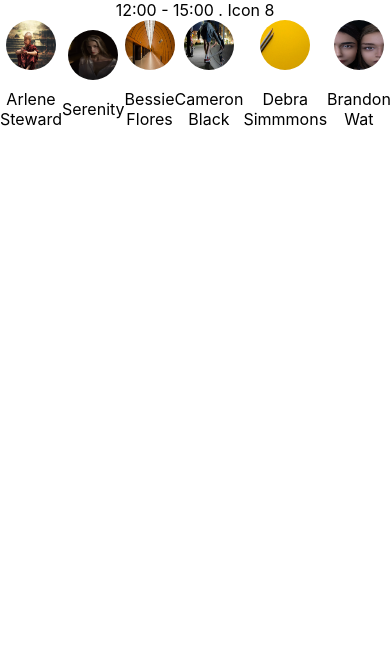
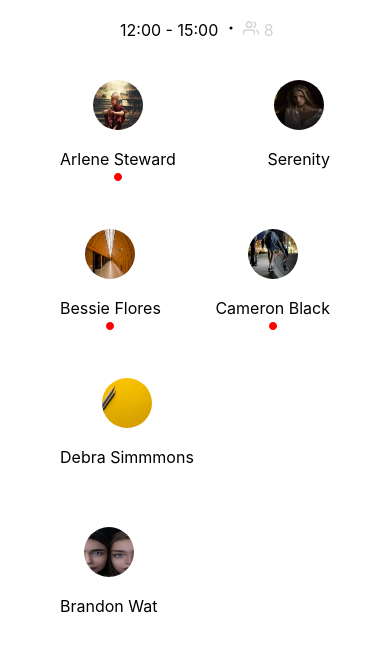
Before and after one commit to Zaibi727/Collection-of-Designs, a React (Create React App) app: page /product in a window 390 px wide. Shown: the top 652 px of the page. Built offline with nearby package versions, Linux system fonts and the light colour scheme.

Commit message:
profile cards

```diff
--- a/src/components/ProflieCards/ProfileCards.module.css
+++ b/src/components/ProflieCards/ProfileCards.module.css
@@ -1,7 +1,19 @@
-.maindesign{
+.wrapper{
+    text-align: left;
+    padding: 20px;
+}
+.p1{
+    margin-left: 100px;
+}
+.p1 span{
+    color: lightgray;
+}
+.buttonPanel{
     display: flex;
-    justify-content: space-evenly;
+    justify-content: space-between;
     align-items: center;
+    padding: 20px;
+    text-align: center;
 }
 .img{
     width: 50px;
@@ -12,3 +24,20 @@
     font-size: 16px;
     margin-top: 15px;
 }
+.reddot{
+    color: red;
+    margin-bottom: -20px;
+}
+
+@media only screen and (max-width: 900px){
+    .buttonPanel{
+        display: flex;
+        align-items: center;
+        flex-wrap: wrap;
+        padding: 20px;
+    }
+    .name{
+        font-size: 16px;
+        margin-top: 15px;
+    }
+}
--- a/src/components/ProflieCards/ProfileContainer.jsx
+++ b/src/components/ProflieCards/ProfileContainer.jsx
@@ -1,30 +1,68 @@
-import React,{useState} from 'react';
+import React, { Component } from 'react';
+import styles from './ProfileCards.module.css';
 import ProfileData from './ProfileData';
-import ProfileAbstract from './ProfileAbstract';
-import styles from './ProfileCards.module.css';
+import { BsDot } from "react-icons/bs";
+import { FiUsers } from "react-icons/fi";
+
+class ProfileContainer extends Component {
+	constructor(props) {
+		super(props);
+		this.state = {
+			selected: null,
+
+		};
+
+		this.OneClick = this.OneClick.bind(this);
+		this.OutsideOne = this.OutsideOne.bind(this);
+	}
 
 
+	OneClick = (id) => {
+		this.setState({ selected: id });
+	};
+
+	container = React.createRef();
+
+	componentDidMount() {
+		document.addEventListener('mousedown', this.OutsideOne);
+	}
+
+	componentWillUnmount() {
+		document.removeEventListener('mousedown', this.OutsideOne);
+	}
+
+	OutsideOne = event => {
+		if (this.container.current && !this.container.current.contains(event.target)) {
+			this.setState({
+				selected: null,
+			});
+		}
+	};
 
 
-export default function ProfileContainer() {
-    const [selected, setSelected] = useState('');
-    const {datas} = ProfileData;
+	render() {
+			return (
+                <div className={styles.wrapper}>
+                  <p className={styles.p1}>12:00 - 15:00 <BsDot /> <span><FiUsers /> 8</span></p>
+                <div className={styles.buttonPanel}>
 
-
-    return (
-        <div>
-          <p>12:00 - 15:00  . <span>Icon 8</span></p>
-            <div className={styles.maindesign}>
-            {datas.map((data, index) => (
+                    {ProfileData.map((data, index) => (
                         <div  key={index} className={styles.btnrow}>
-                            <div className={styles.buttonPanel}>
-                            <img className={styles.img} src={data.image}/>
-                            <p  className={styles.name}>{data.name}</p><br></br>
-                             <span></span>
+                            <div className={styles.buttonPanel} onClick={() => this.OneClick(data.id)} >
+                                <div onClick={() => this.OneClick(data.id)} style={{ fontWeight: data.id === this.state.selected ? '700' : '400', borderBottom: data.id === this.state.selected ? '4px solid lightgray' : 'white' }}>
+                                   <img className={styles.img} src={data.image}  style={{border: data.id === this.state.selected ? '1px solid black' : 'none', padding: data.id === this.state.selected ? '2px' : '0px'}}/>
+                                   <div>
+                                      <p className={styles.name}>{data.name}</p>
+                                      <span className={styles.reddot}>{data.Iconone}</span>
+                                   </div>
+                                </div>
                             </div>
                         </div>
                     ))}
-            </div>
-        </div>
-    )
+                </div>
+                </div>
+            );
+	}
 }
+
+export default ProfileContainer;
--- a/src/components/ProflieCards/ProfileData.jsx
+++ b/src/components/ProflieCards/ProfileData.jsx
@@ -1,36 +1,42 @@
-const ProfileData = {
-    datas: [
+import { GoPrimitiveDot } from "react-icons/go";
+
+const ProfileData = [
         {
-
+            id:"1",
             name: 'Arlene Steward',
             image: './images/profile-3.jpg',
+            Iconone: <GoPrimitiveDot />
         },
         {
-
+            id:"2",
             name: 'Serenity',
             image: './images/eight-1.jpg',
+            Iconone: <GoPrimitiveDot  style={{color: 'white'}}/>
         },
         {
-
+            id:"3",
             name: 'Bessie Flores',
             image: './images/eight2.jpg',
+            Iconone: <GoPrimitiveDot />
         },
         {
-
+            id:"4",
             name: 'Cameron Black',
             image: './images/eight3.jpg',
+            Iconone: <GoPrimitiveDot />
         },
         {
-
+            id:"5",
             name: 'Debra Simmmons',
             image: './images/eight5.jpg',
+            Iconone: <GoPrimitiveDot  style={{color: 'white'}}/>
         },
         {
-
+            id:"6",
             name: 'Brandon Wat',
             image: './images/eight7.jpg',
+            Iconone: <GoPrimitiveDot  style={{color: 'white'}}/>
         },
     ]
-}
 
 export default ProfileData;
```
